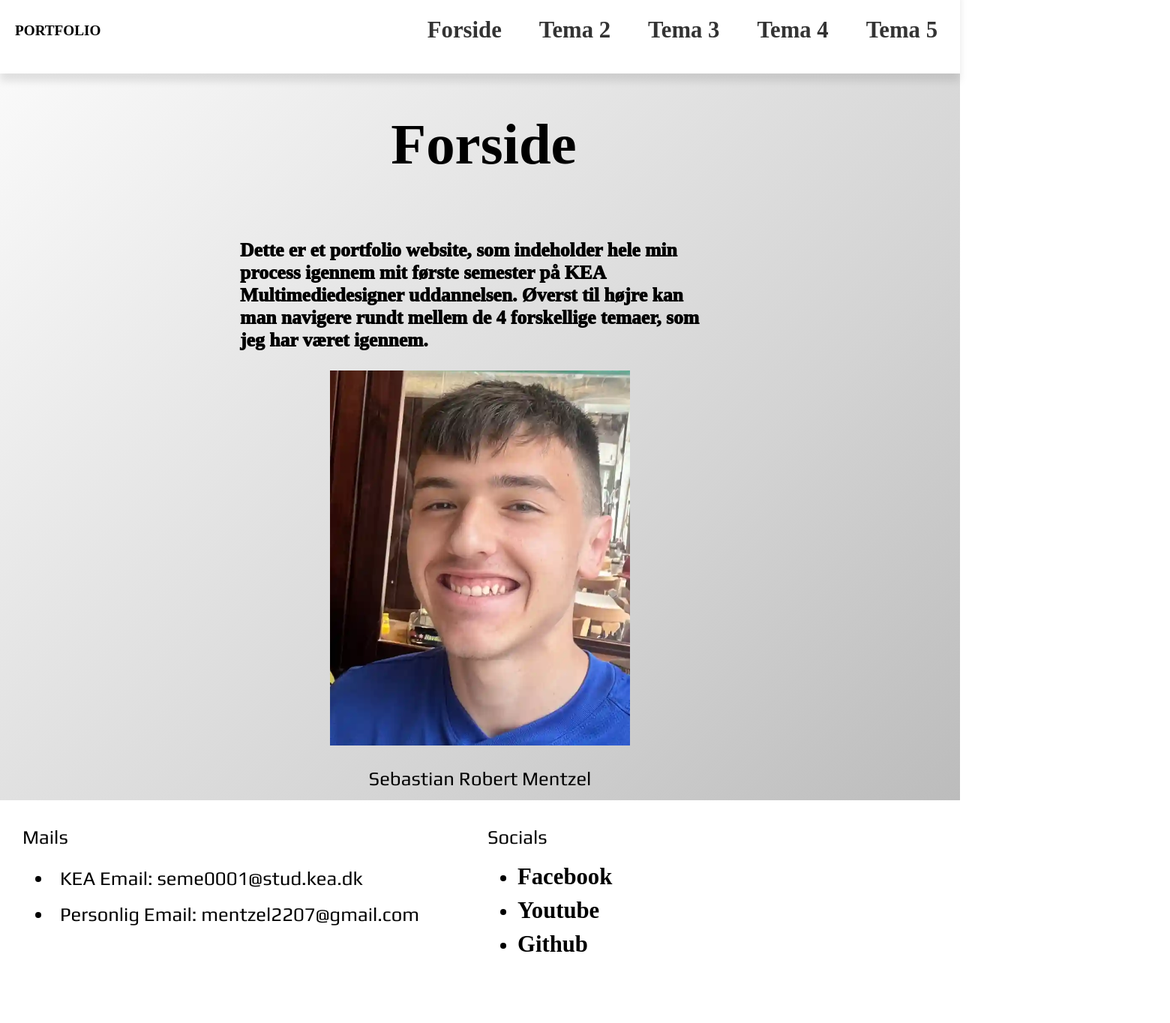
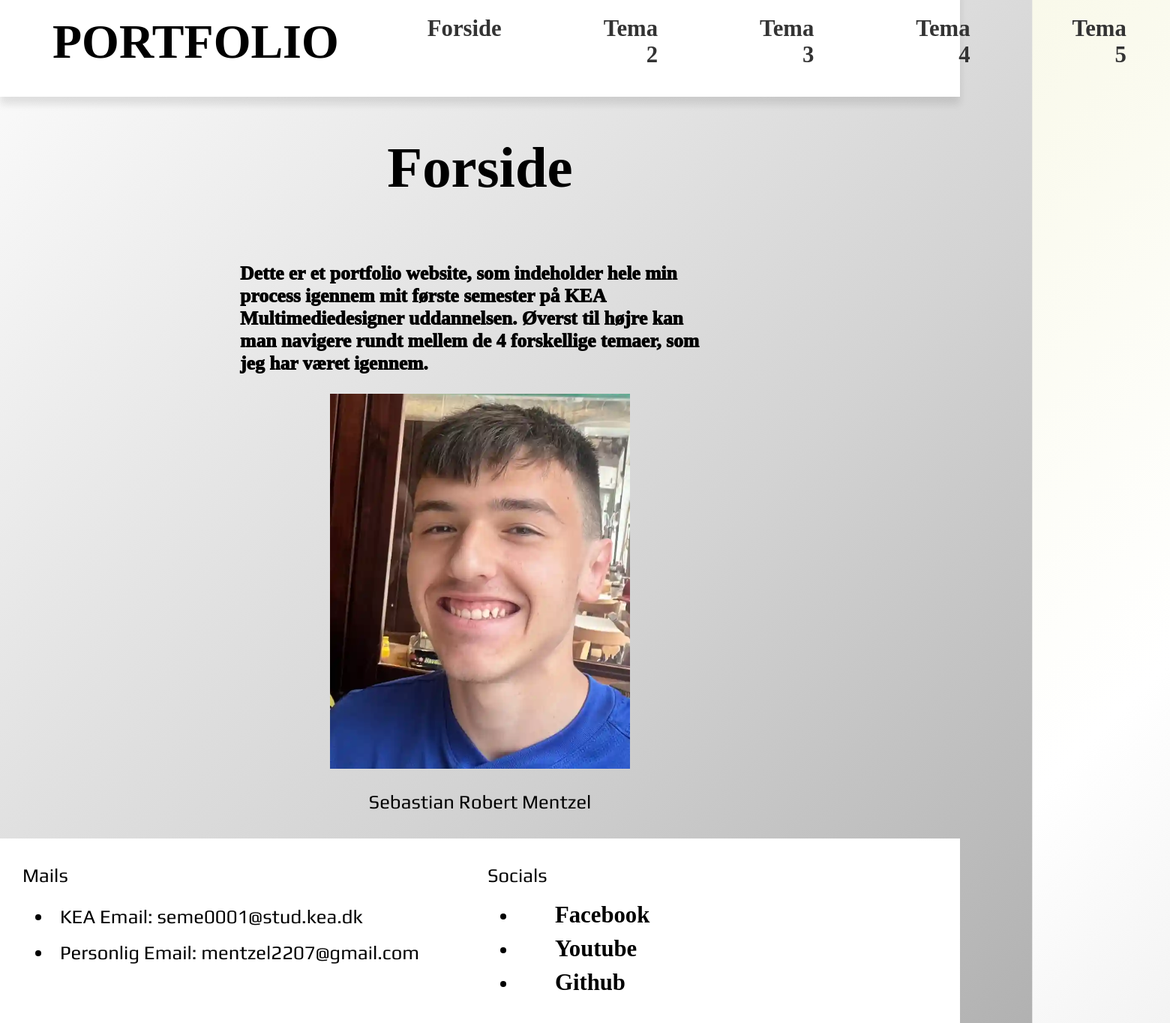
Before and after one commit to RobertMentzel/06_portfolio, a plain HTML site: page index.html in a window 1280 px wide. Shown: the part 17-1381 px from the top of the page at 75% size, 1560 px wide, since content can reach past the window. Before the commit the page ends 1330 px from the top, so only its background shows below. Drawn offline with Linux system fonts and the light colour scheme; a web font is replaced by a local one.

Commit message:
sidste styling ændringer

```diff
--- a/css/burgermenu.css
+++ b/css/burgermenu.css
@@ -11,7 +11,7 @@ nav {
 }
 
 .menu li {
-  margin-right: 20px;
+  margin-right: 10px;
 }
 
 .menu li:last-child {
@@ -20,7 +20,7 @@ nav {
 
 .menu a {
   display: block;
-  padding: 10px;
+  padding: 8px;
   color: #333333;
   text-decoration: none;
   transition: color 0.3s;
--- a/css/style.css
+++ b/css/style.css
@@ -6,7 +6,7 @@
 }
 
 img {
-  width: 90%;
+  width: 80%;
   height: auto;
   display: block;
   margin: 15px;
@@ -45,10 +45,6 @@ a {
   color: black;
 }
 
-main a {
-  margin-left: 15px;
-}
-
 a:hover {
   color: #ff0000;
 }
@@ -64,6 +60,7 @@ li {
 p {
   line-height: 1.5;
   max-width: 70ch;
+  font-size: 4cqw;
 }
 
 body {
@@ -101,15 +98,31 @@ header {
   background-color: #ffffff;
   box-shadow: 0 10px 10px rgba(0, 0, 0, 0.1);
 }
+
+.logo a {
+  font-size: 8cqw;
+}
+
 footer {
   padding: 20px;
   background-color: #ffffff;
+  margin-top: 20px;
 }
 
 /*Tema 2*/
 .indhold {
   border: 1px solid black;
   margin: 50px;
+}
+
+main p,
+a,
+h1,
+h2,
+h3,
+img {
+  margin-left: 50px;
+  margin-right: 50px;
 }
 
 @media (min-width: 600px) {
@@ -124,11 +137,19 @@ footer {
     font-size: 6cqw;
   }
   main {
-    max-width: 1000px;
+    max-width: 1100px;
     margin: auto;
   }
   #forside h2 {
     font-size: 2cqw;
     width: 50ch;
   }
+
+  .logo a {
+    font-size: 5cqw;
+  }
+
+  img {
+    width: 50%;
+  }
 }
```
